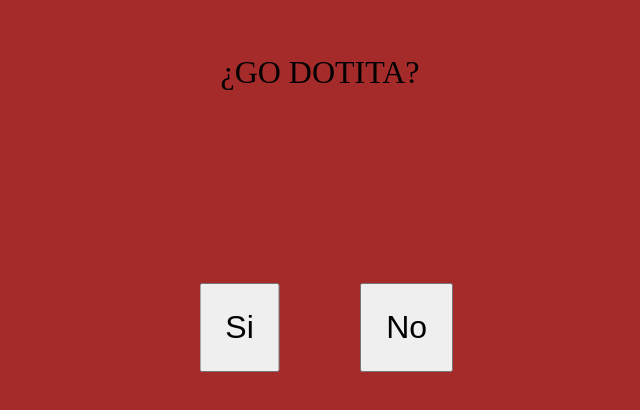
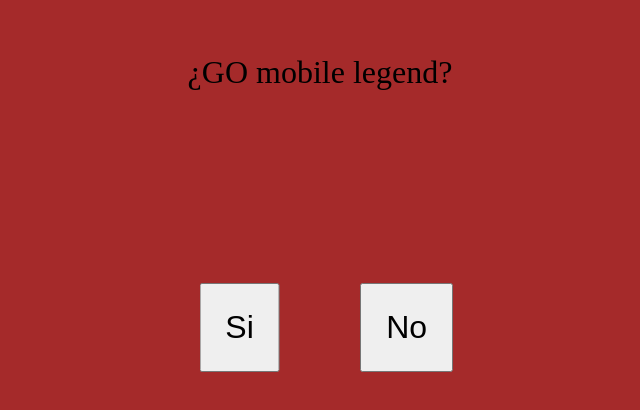
Before and after one commit to RyanSP19/webbsionoryan, a plain HTML site: page index.html in a window 1280 px wide. Shown: the part 138-548 px from the top of the page, without its empty margins (320-960 px from the left). Drawn offline with Linux system fonts and the light colour scheme.

Commit message:
Update index.html

```diff
--- a/index.html
+++ b/index.html
@@ -9,7 +9,7 @@
 </head>
 <body>
     <div class="contenedor">
-        <p>¿GO DOTITA?</p>
+        <p>¿GO mobile legend?</p>
         <button id="yesBtn">Si</button>
         <button id="noBtn">No</button>
     </div>
```
